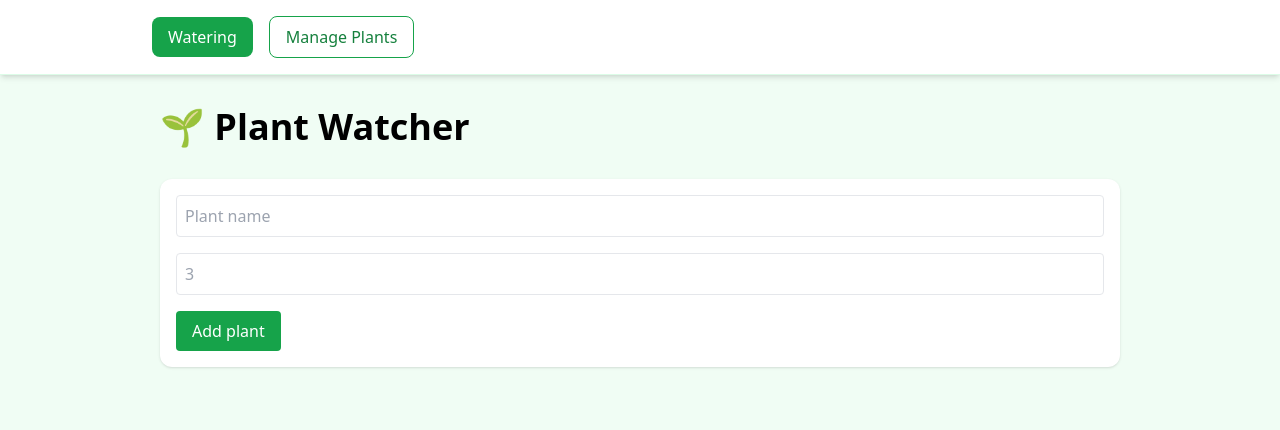
After one commit to PLudrak/waterring, a FastAPI app: template app/templates/manage_plants.html in a window 1280 px wide. The commit adds this page. Shown: the top 430 px of the page. Run offline with FastAPI, Linux system fonts and the light colour scheme; the template is opened without the code that fills it, so the values that code supplies are empty; some libraries are stand-ins or nearby versions.

Commit message:
manage plants page added

```diff
--- /dev/null
+++ b/app/core/templates.py
@@ -0,0 +1,3 @@
+from fastapi.templating import Jinja2Templates
+
+templates = Jinja2Templates(directory="app/templates")
--- a/app/main.py
+++ b/app/main.py
@@ -17,11 +17,3 @@ app.mount("/static", StaticFiles(directory="app/static"), name="static")
 templates = Jinja2Templates(directory="app/templates")
 
 app.include_router(plants.router)
-
-
-@app.get("/")
-def home(request: Request, db: Session = Depends(get_db)):
-    plants = db.query(Plant).all()
-    return templates.TemplateResponse(
-        request, "index.html", {"request": request, "plants": plants}
-    )
--- a/app/templates/base.html
+++ b/app/templates/base.html
@@ -7,9 +7,48 @@
 
     <script src="https://cdn.tailwindcss.com"></script>
 </head>
+
 <body class="bg-green-50">
-    <div class="max-w-3xl mx-auto p-8">
-        {% block content %}{% endblock %}
+
+    <!-- Navbar -->
+    <nav class="bg-white shadow-md border-b border-green-100">
+        <div class="max-w-5xl mx-auto px-6 py-4 flex items-center gap-4">
+
+            <a
+                href="/"
+                class="bg-green-600 text-white px-4 py-2 rounded-lg font-medium hover:bg-green-700 transition"
+            >
+                Watering
+            </a>
+
+            <a
+                href="/manage-plants"
+                class="bg-white border border-green-600 text-green-700 px-4 py-2 rounded-lg font-medium hover:bg-green-50 transition"
+            >
+                Manage Plants
+            </a>
+
+        </div>
+    </nav>
+
+    <!-- Main Content -->
+    <div class="max-w-5xl mx-auto p-8">
+        {% block content %}
+        {% endblock %}
     </div>
+<script>
+    document.addEventListener("DOMContentLoaded", () => {
+        const scrollY = sessionStorage.getItem("scrollY");
+
+        if (scrollY !== null) {
+            window.scrollTo(0, parseInt(scrollY));
+            sessionStorage.removeItem("scrollY");
+        }
+    });
+
+    window.addEventListener("beforeunload", () => {
+        sessionStorage.setItem("scrollY", window.scrollY);
+    });
+</script>
 </body>
 </html>
--- /dev/null
+++ b/app/templates/manage_plants.html
@@ -0,0 +1,68 @@
+{% extends "base.html" %}
+
+{% block content %}
+<h1 class="text-4xl font-bold mb-8">
+    🌱 Plant Watcher
+</h1>
+
+<form
+    action="/plants"
+    method="post"
+    class="bg-white p-4 rounded-xl shadow mb-8"
+>
+    <div class="mb-4">
+        <input
+            type="text"
+            name="name"
+            placeholder="Plant name"
+            class="border p-2 w-full rounded"
+        >
+    </div>
+
+    <div class="mb-4">
+        <input
+            type="text"
+            name="watering_range"
+            placeholder="3"
+            class="border p-2 w-full rounded"
+        >
+    </div>
+
+    <button class="bg-green-600 text-white px-4 py-2 rounded">
+        Add plant
+    </button>
+</form>
+{% for plant in plants %}
+	{% if edit_id == plant.id %}
+
+	<form method="post" action="/plants/{{ plant.id }}/edit">
+
+		<input
+			type="text"
+			name="name"
+			value="{{ plant.name }}"
+		>
+		<input
+			type="int"
+			name="watering_interval_min"
+			value="{{ plant.watering_interval_min }}"
+		>
+		<input
+			type="int"
+			name="watering_interval_max"
+			value="{{ plant.watering_interval_max }}"
+		>
+		<button>Save</button>
+
+	</form>
+
+	{% else %}
+
+	<h2>{{ plant.name }}</h2>
+
+	<a href="/manage-plants?edit={{ plant.id }}">
+		Edit
+	</a>
+	{% endif %}
+	{% endfor %}
+{% endblock %}
```
Also changed, not shown: app/routers/plants.py (+42 -2 lines), app/templates/index.html (+0 -30 lines), app/utils.py (added), plants.db, 1 other file.
